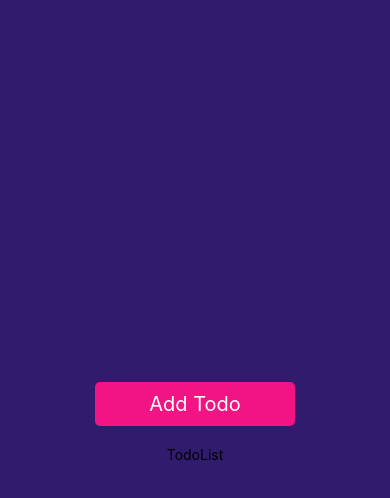
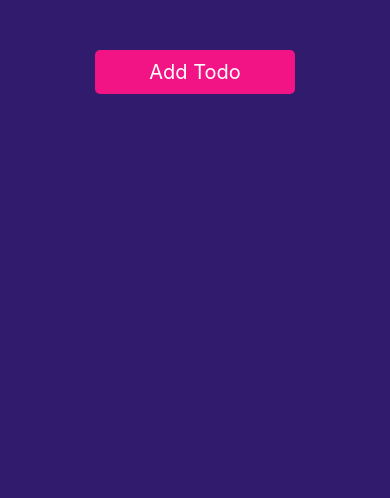
Before and after one commit to AyonJD/React-Native-TodoAPP, a React Native app: screen / in a window 390 px wide. Shown: the top 498 px of the page. Built offline with nearby package versions, Linux system fonts and the light colour scheme.

Commit message:
Todo adding function

```diff
--- a/App.js
+++ b/App.js
@@ -1,22 +1,28 @@
-import { StyleSheet, Text, TouchableOpacity, View } from 'react-native'
+import { FlatList, StyleSheet, Text, TouchableOpacity, View } from 'react-native'
 import React, { useState } from 'react'
 import TodoInput from './components/TodoInput'
 import { StatusBar } from 'expo-status-bar'
 import TodoList from './components/TodoList'
 
 const App = () => {
-  const [openModal, setOpenModal] = useState(false)
+  const [openModal, setOpenModal] = useState(false);
+  const [todoData, setTodoData] = useState([]);
+  console.warn(todoData)
+
   return (
     <>
       <StatusBar style="light" />
       <View style={styles.container}>
-        <View>
+        <View style={styles.todoModalBtn}>
           <TouchableOpacity onPress={() => setOpenModal(true)} style={styles.touchableButton}>
             <Text style={styles.buttonText}>Add Todo</Text>
           </TouchableOpacity>
         </View>
-        {openModal && <TodoInput onOpenModal={setOpenModal} />}
-        <TodoList />
+        <View style={styles.todoList}>
+
+          <FlatList data={todoData} renderItem={({ item }) => <TodoList name={item.name} />} />
+        </View>
+        {openModal && <TodoInput onOpenModal={setOpenModal} onSetTodo={setTodoData} />}
       </View>
     </>
   )
@@ -26,10 +32,15 @@ export default App
 
 const styles = StyleSheet.create({
   container: {
+    paddingTop: 50,
+    paddingHorizontal: 20,
     flex: 1,
     backgroundColor: '#311B6C',
     alignItems: 'center',
     justifyContent: 'center',
+  },
+  todoModalBtn: {
+    flex: 1,
   },
   touchableButton: {
     backgroundColor: '#F21385',
@@ -44,4 +55,8 @@ const styles = StyleSheet.create({
     color: '#fff',
     fontSize: 20,
   },
+  todoList: {
+    flex: 7,
+    width: '100%',
+  },
 })
--- a/components/TodoInput.js
+++ b/components/TodoInput.js
@@ -1,17 +1,25 @@
 import { Button, StyleSheet, Text, TextInput, View, Modal } from 'react-native'
-import React from 'react'
+import React, { useState } from 'react'
 
-const TodoInput = ({ onOpenModal }) => {
+const TodoInput = ({ onOpenModal, onSetTodo }) => {
+    const [todoInput, setTodoInput] = useState('');
+
+    const handleSetTodoData = () => {
+        onSetTodo(prev => [...prev, { name: todoInput, id: (Math.random() + 1).toString(36).substring(7) }]);
+        setTodoInput('');
+        onOpenModal(false);
+    }
+
     return (
         <Modal animationType='slide'>
             <View style={styles.wrapper}>
                 <View style={styles.inputSectionWrapper}>
                     <View>
-                        <TextInput style={styles.input} placeholder="Add Todo" placeholderTextColor={'gray'} />
+                        <TextInput onChangeText={setTodoInput} style={styles.input} placeholder="Add Todo" placeholderTextColor={'gray'} />
                     </View>
                     <View style={styles.flexButton}>
                         <View style={styles.button}>
-                            <Button title="Add Todo" />
+                            <Button onPress={() => handleSetTodoData()} title="Add Todo" />
                         </View>
                         <View style={styles.button}>
                             <Button onPress={() => onOpenModal(false)} title="Cancel" color={'#F21385'} />
--- a/components/TodoList.js
+++ b/components/TodoList.js
@@ -1,14 +1,31 @@
 import { StyleSheet, Text, View } from 'react-native'
 import React from 'react'
 
-const TodoList = () => {
+const TodoList = ({name}) => {
   return (
-    <View>
-      <Text>TodoList</Text>
+    <View style={styles.wrapper}>
+      <Text style={styles.todoText}>{name}</Text>
     </View>
   )
 }
 
 export default TodoList
 
-const styles = StyleSheet.create({})
+const styles = StyleSheet.create({
+  wrapper: {
+    flex: 1,
+    alignItems: 'center',
+    justifyContent: 'center',
+    width: '100%',
+    marginBottom: 15,
+    backgroundColor: '#000',
+    paddingVertical: 10,
+    borderRadius: 5,
+    paddingHorizontal: 15,
+  },
+  todoText: {
+    color: '#fff',
+    fontSize: 15,
+
+  },
+})
```
